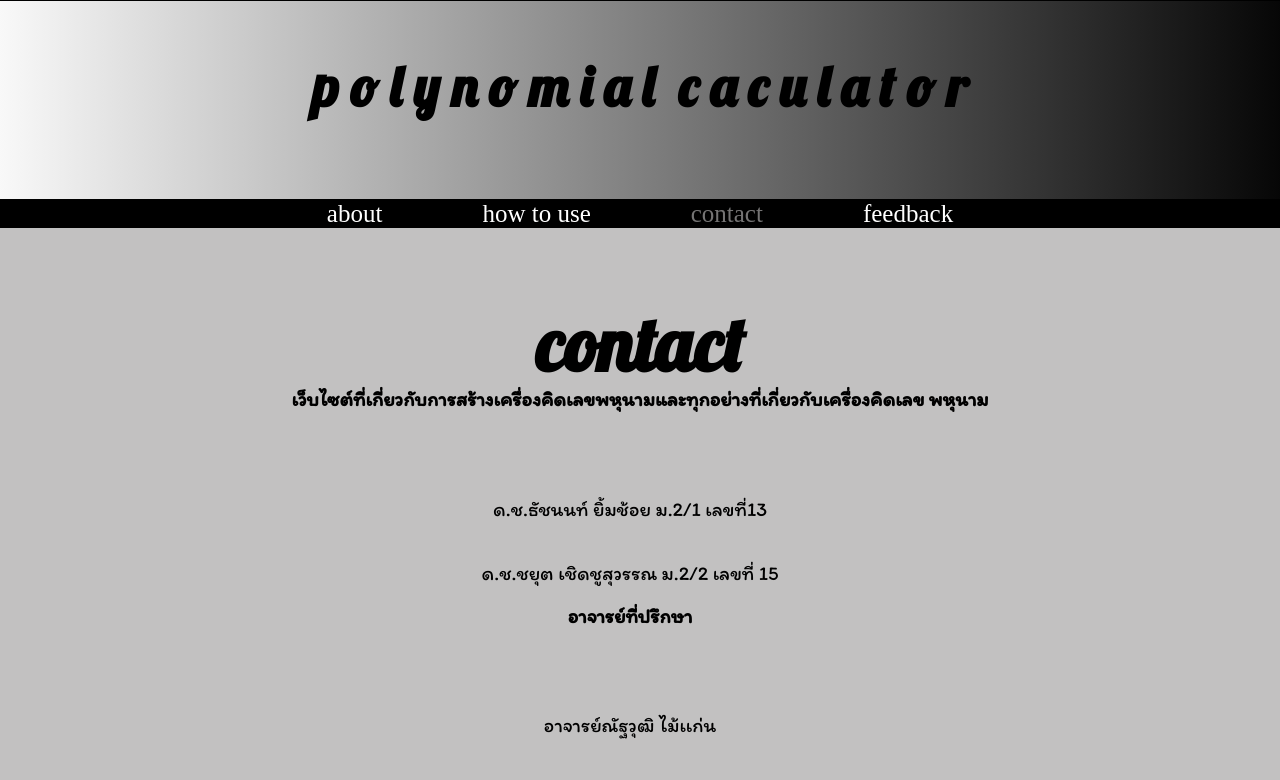
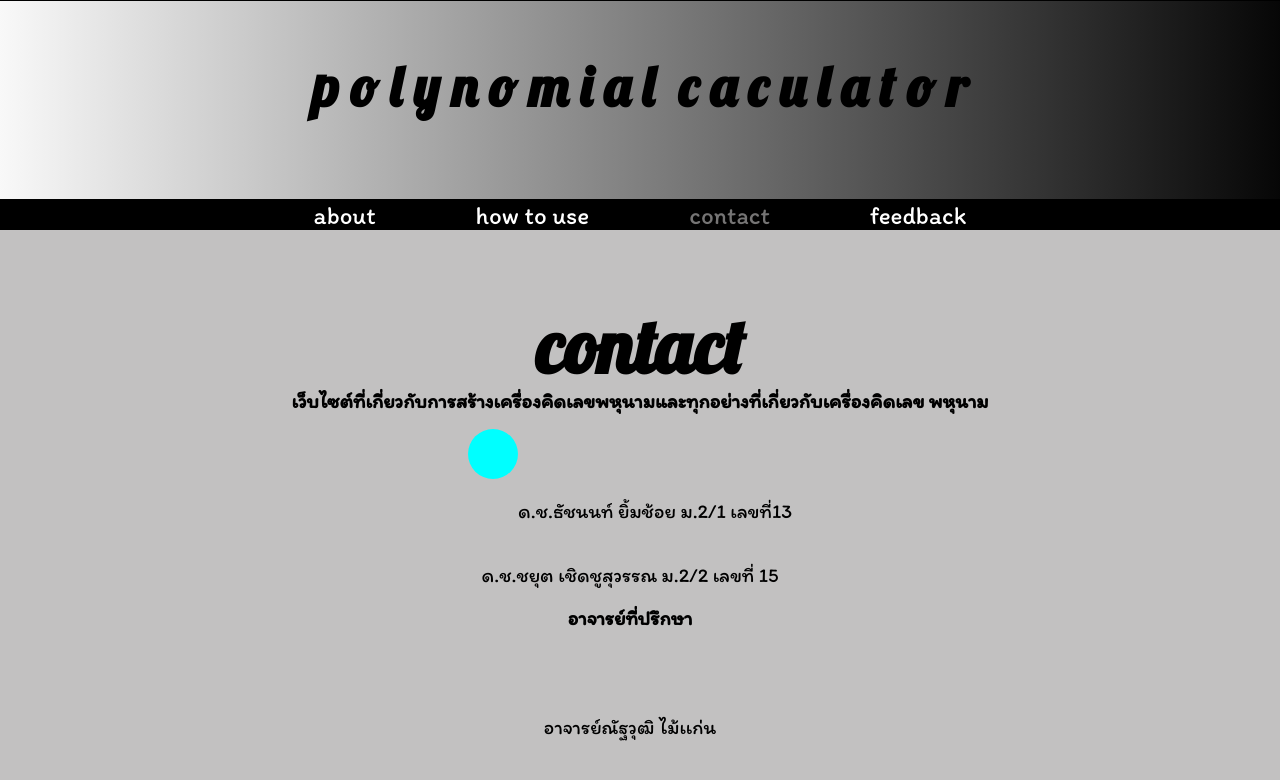
Before and after one commit to sonnnnnnnny/project, a website: page contact.html in a window 1280 px wide. Shown: the top 780 px of the page. Drawn offline with nearby package versions, Linux system fonts and the light colour scheme; files that its build step writes are made by us from their sources.

Commit message:
im smart

```diff
--- a/app/scss/components/header.scss
+++ b/app/scss/components/header.scss
@@ -28,9 +28,6 @@ h1{
 :not(:last-child){
     margin-right: rem(100);
 }
-}
-a{
-    color: white
 }
 .head{
     display: flex;
@@ -110,4 +107,21 @@ a{
 }
 .form{
     color: rgb(0, 0, 0);
+    padding: rem(180);
+    font-size: rem(25);
+    font-family: itim;
 }
+.a{
+    color: rgb(255, 255, 255);
+    font-size: rem(25);
+    font-family: itim;
+}
+.form:hover{
+    color: rgb(77, 77, 77);
+}
+.profile{
+    background-color:aqua;
+    width: rem(50);
+    height: rem(50);
+    border-radius: rem(25);
+}
--- a/contact.html
+++ b/contact.html
@@ -20,10 +20,10 @@
 			</section>
 			 <section class="s2">
 				 <div class="links">
-					<a href="/index.html" onclick="" >about</a>
-					<a href="/how-to-use.html" >how to use</a>
-					<a href="/contact.html" class="about">contact</a>
-					<a href="/feedback.html" >feedback</a>
+					<a href="/index.html" onclick="" class="a">about</a>
+					<a href="/how-to-use.html" class="a">how to use</a>
+					<a href="/contact.html" class="about a">contact</a>
+					<a href="/feedback.html" class="a">feedback</a>
 				 </div>
 			 </section>
 			  <section class="bg1">
```
Also changed, not shown: feedback.html (+5 -5 lines), how-to-use.html (+4 -4 lines), index.html (+8 -4 lines).
